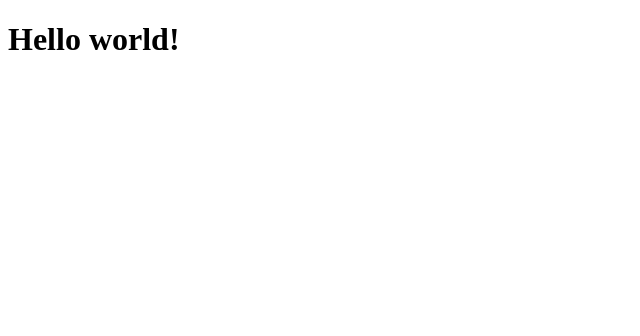
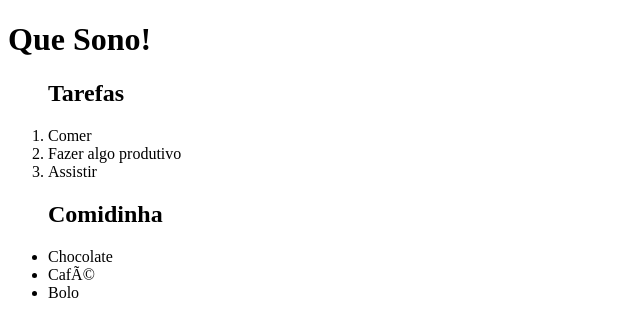
Before and after one commit to beashakur/hello-web, a plain HTML site: page index.html in a window 1280 px wide. Shown: the whole page, without its empty margins (0-640 px from the left). Drawn offline with Linux system fonts and the light colour scheme.

Commit message:
Update index.html

```diff
--- a/index.html
+++ b/index.html
@@ -1,12 +1,21 @@
 <!DOCTYPE html>
 <html>
-
 <head>
-<title>Gays sem Fronteiras</title>
+<charset utf-8>
+<title>É NÉ</title>
 </head>
-
 <body>
-<h1>Hello world!</h1>
+<h1> Que Sono!</h1>
+<ol>
+<h2>Tarefas</h2>
+<li>Comer</li>
+<li>Fazer algo produtivo</li>
+<li>Assistir</li>
+</ol>
+<ul>
+<h2>Comidinha</h2>
+<li>Chocolate</li>
+<li>Café</li>
+<li>Bolo</li>
+</ul>
 </body>
-
-</html>
```
